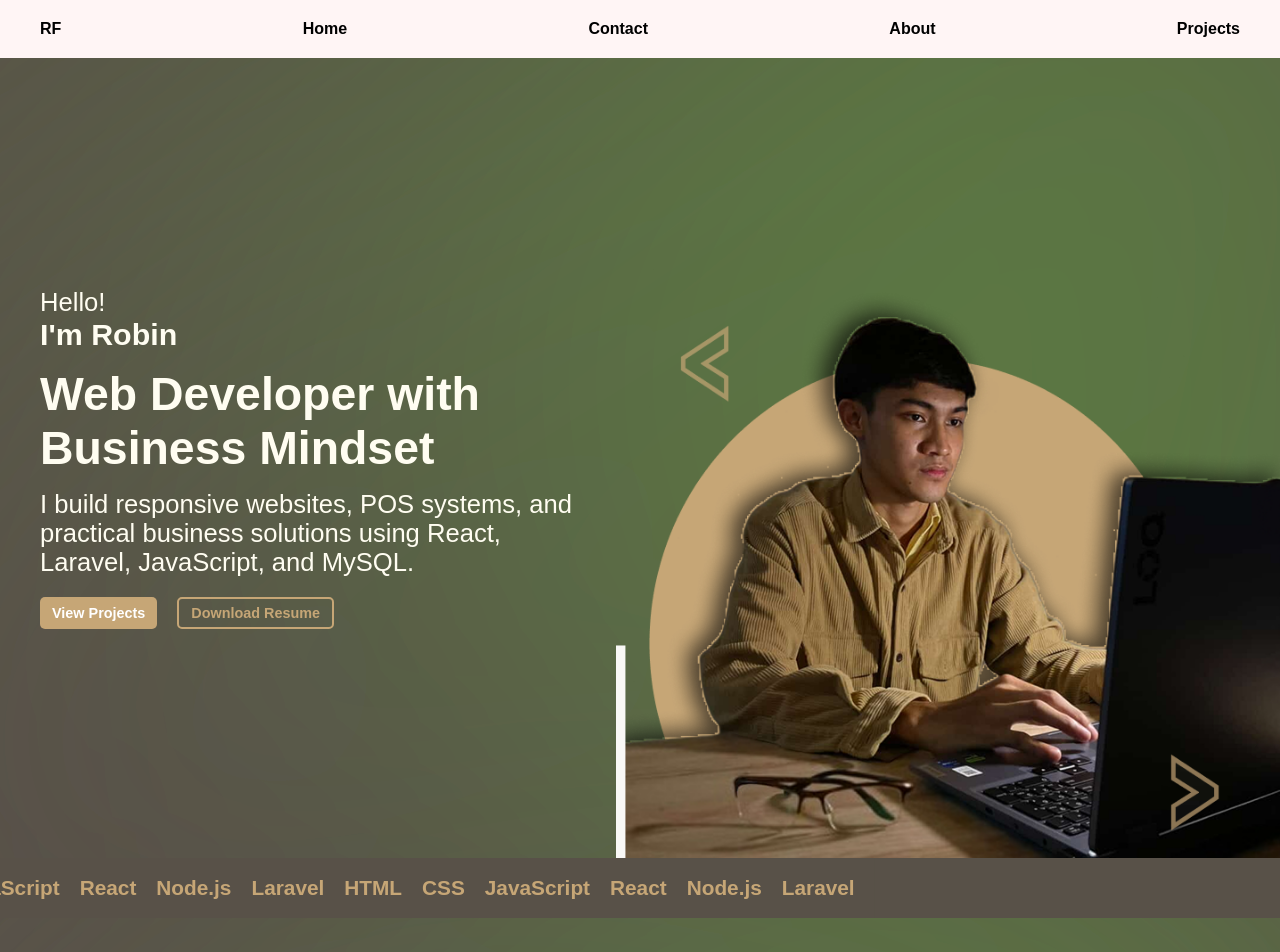
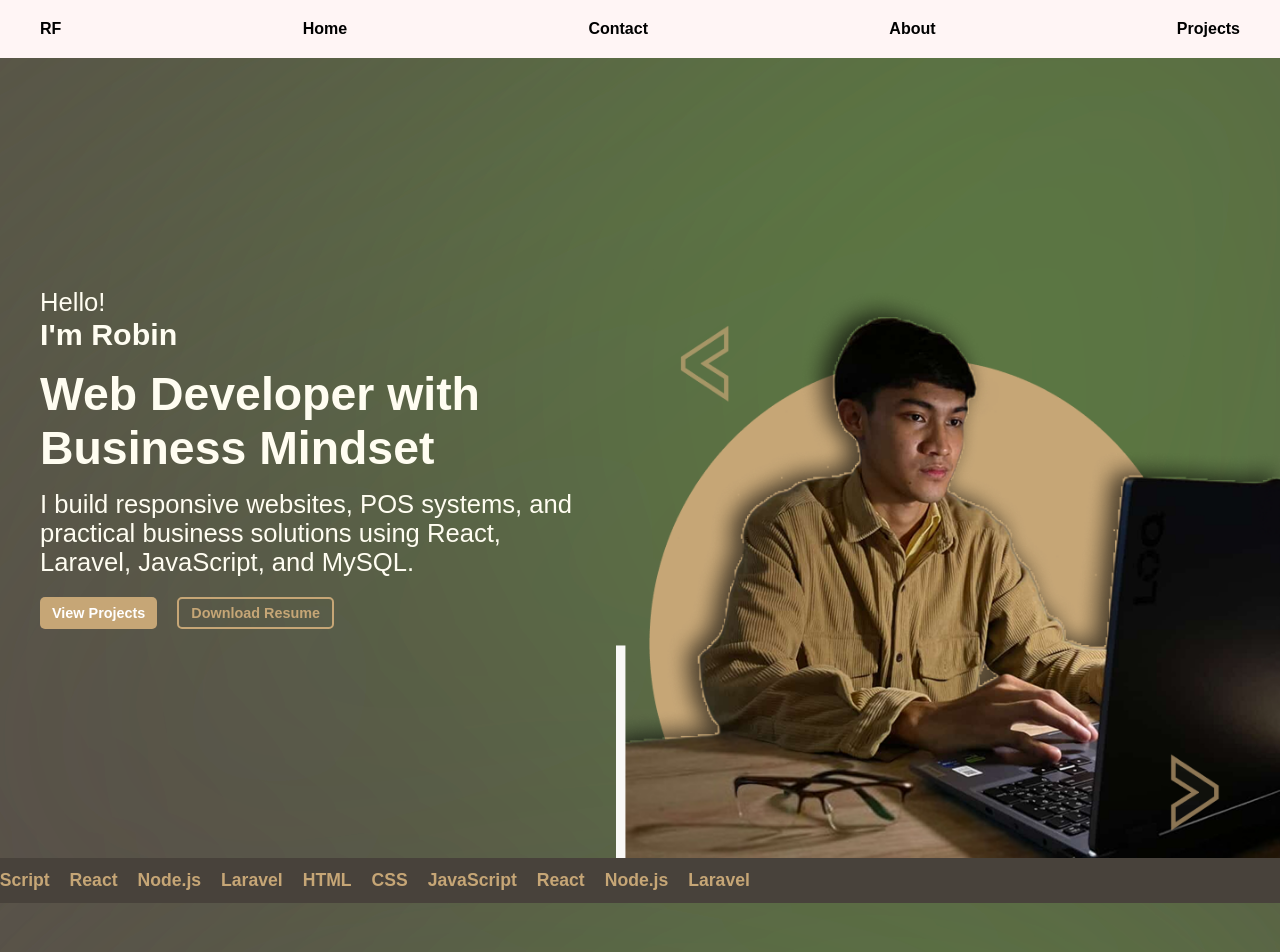
Before and after one commit to Fidel-Robin/Portfolio-Website, a React (Vite) app: page / in a window 1280 px wide. Shown: the top 952 px of the page. Built offline with nearby package versions, Linux system fonts and the light colour scheme.

Commit message:
update about

```diff
--- a/src/components/About.css
+++ b/src/components/About.css
@@ -3,13 +3,12 @@
     font-weight: 700;
     overflow: hidden; /* Crucial: hides the text when it goes out of bounds */
     width: 100%; /* Ensures the container takes full width */
-    background-color: #585148;
+    background-color: var(--grey);
 
     ul {
         list-style: none;
         display: flex;
         gap: 20px;
-        background-color: #585148;
         padding: 18px 20px;
         color: var(--brown);
 
@@ -115,6 +114,15 @@
 
 
 @media (min-width: 1024px) {
+    .strapline {
+        font-size: 1.1rem;
+
+         ul {
+            gap: 20px;
+            padding: 12px 16px;
+        }
+    }
+
     .about{
         display: flex;
         flex-direction: row;
```
